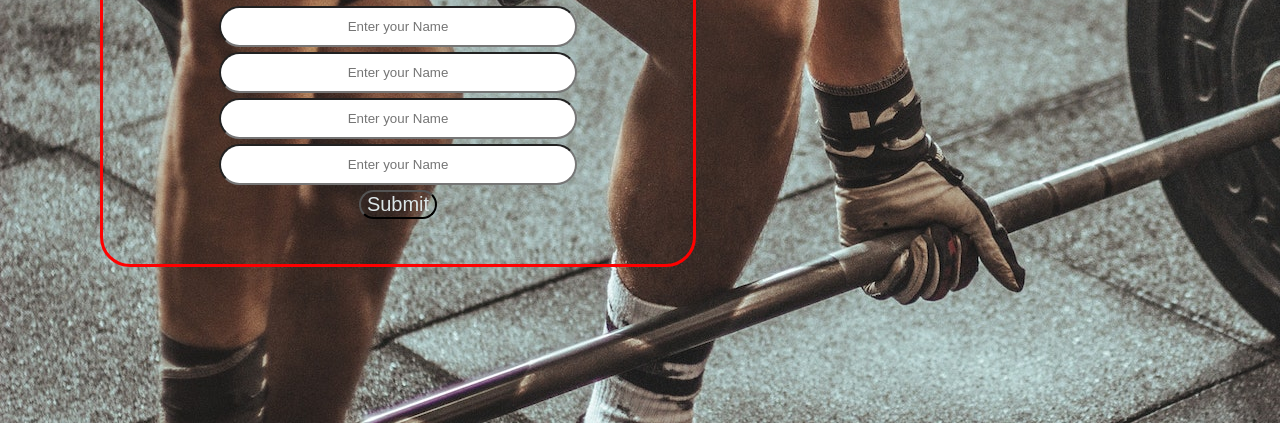
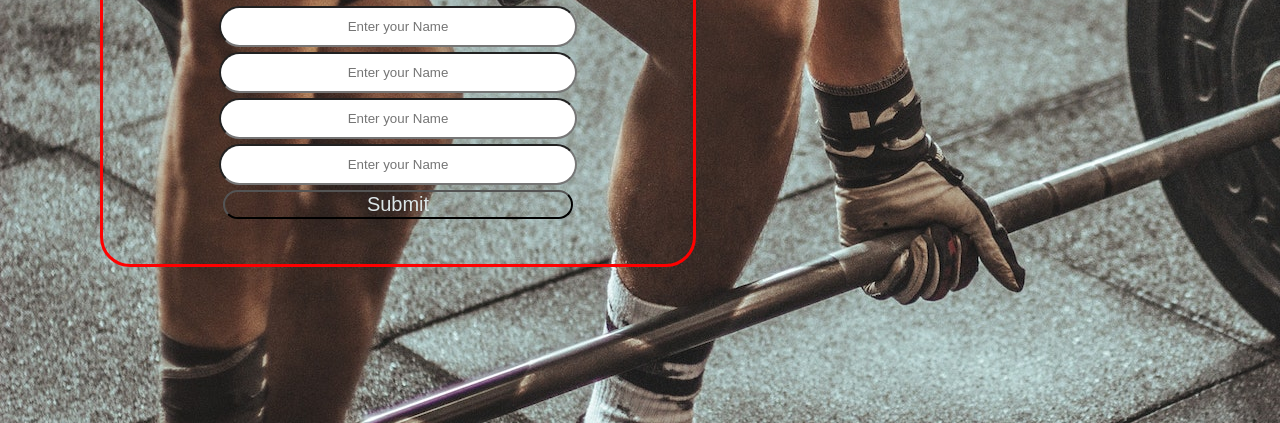
Before and after one commit to Shakilkhandoker/my-first-tutorial, a plain HTML site: page index.html in a window 1280 px wide. Shown: the part 377-800 px from the top of the page. Drawn offline with Linux system fonts and the light colour scheme.

Commit message:
tutorial1

```diff
--- a/index.css
+++ b/index.css
@@ -78,6 +78,6 @@ body{
 }
 .container button{
     display: block;
-    /* width: 25px; */
+    width:350px;
     margin: auto;
 }
```
